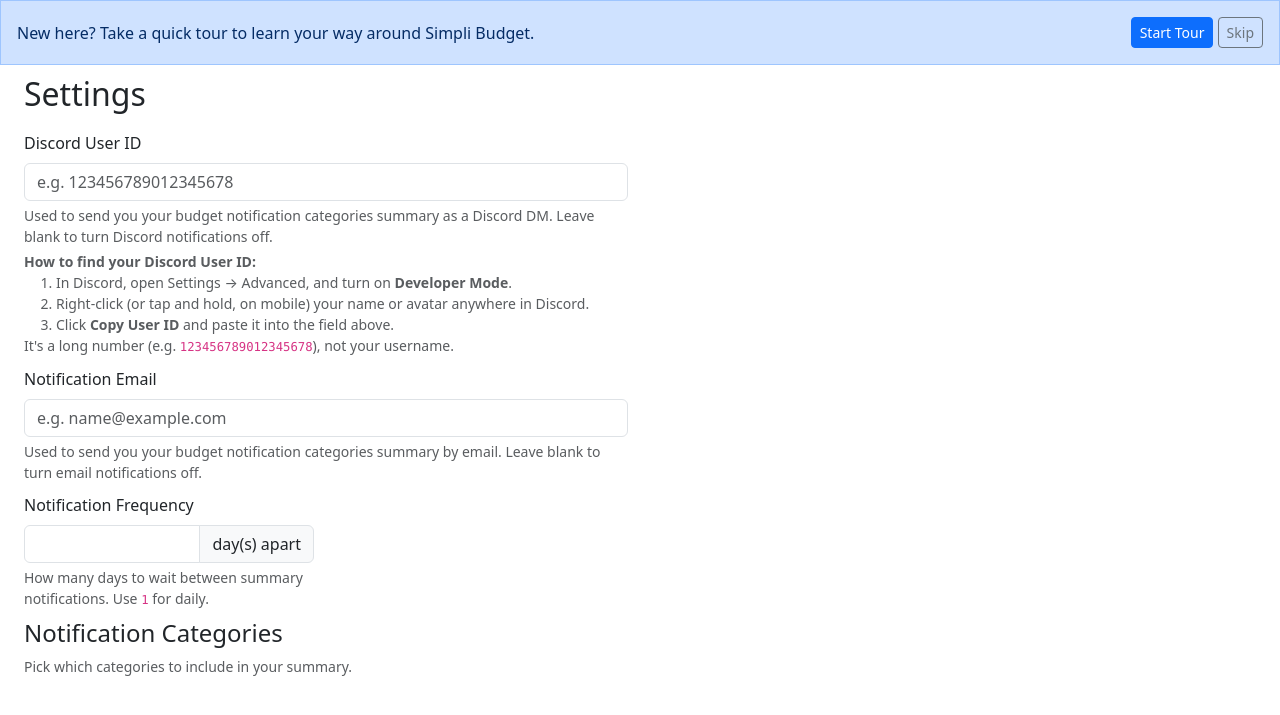
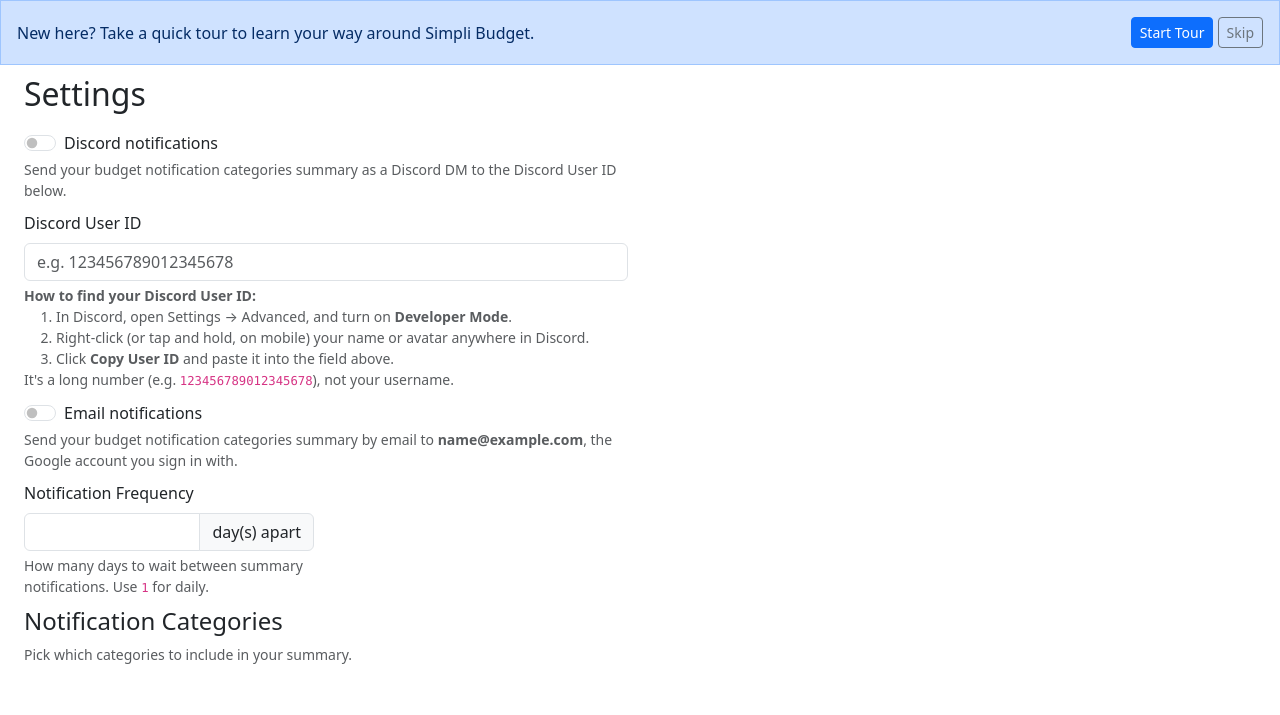
Before and after one commit to michaeldcarrell/simpli_budget, a Django app: template templates/settings/index.html in a window 1280 px wide. Shown: the part 56-771 px from the top of the page. Run offline with Django 5.2, Linux system fonts and the light colour scheme; the template is opened without the code that fills it, so the values that code supplies are empty; the visitor is signed in with stand-in values (Sample User, id 1); data comes from the database, SQL or seed files in the repository; some libraries are stand-ins or nearby versions.

Commit message:
Replace the notification email field with Discord and email toggles
Email summaries now go to the user's Google sign-in address, so the
settings page has an on/off switch for each channel instead of a custom
email field. Turning Discord off keeps the saved Discord User ID.

Co-Authored-By: Claude Opus 5.5 <noreply@anthropic.com>

```diff
--- a/simpli_budget/models.py
+++ b/simpli_budget/models.py
@@ -102,7 +102,8 @@ class UserAttributes(models.Model):
     show_hidden = models.BooleanField(default=False)
     onboarding_completed = models.BooleanField(default=False)
     discord_user_id = models.CharField(max_length=32, blank=True, null=True)
-    notification_email = models.CharField(max_length=254, blank=True, null=True)
+    discord_notifications_enabled = models.BooleanField(default=False)
+    email_notifications_enabled = models.BooleanField(default=False)
     notification_frequency_days = models.PositiveIntegerField(default=1)
     created_at = models.DateTimeField(default=dt.now)
     updated_at = models.DateTimeField(default=dt.now)
--- a/simpli_budget/views/settings.py
+++ b/simpli_budget/views/settings.py
@@ -34,7 +34,8 @@ class Settings(LoginRequiredMixin, View):
         context = {
             "title": "Settings",
             "discord_user_id": user_attributes.discord_user_id,
-            "notification_email": user_attributes.notification_email,
+            "discord_notifications_enabled": user_attributes.discord_notifications_enabled,
+            "email_notifications_enabled": user_attributes.email_notifications_enabled,
             "notification_frequency_days": user_attributes.notification_frequency_days,
             "sections": sections,
         }
--- a/static/settings/js/index.js
+++ b/static/settings/js/index.js
@@ -1,7 +1,7 @@
 let controller = function() {
     let objs = {
         discordIdInput: document.getElementById('discord-user-id'),
-        notificationEmailInput: document.getElementById('notification-email'),
+        notificationChannelToggles: document.getElementsByClassName('notification-channel-toggle'),
         notificationFrequencyInput: document.getElementById('notification-frequency-days'),
         notificationToggles: document.getElementsByClassName('notification-category-toggle'),
     }
@@ -40,6 +40,38 @@ let controller = function() {
             loader.resolve();
             alert(e.message);
             input.value = input.dataset.savedValue || '';
+            throw e;
+        });
+    }
+
+    let saveToggleSetting = function(input) {
+        let field = input.dataset.field;
+        let enabled = input.checked;
+        let token = getCSRFToken();
+        let loader = new Loader();
+        loader.show();
+        fetch('/api/settings', {
+            method: 'PUT',
+            headers: {
+                'X-CSRFToken': token,
+                'Content-Type': 'application/json'
+            },
+            body: JSON.stringify({ [field]: enabled })
+        }).then(async (res) => {
+            return {
+                status_code: res.status,
+                body: await res.json()
+            }
+        }).then(data => {
+            loader.resolve();
+            if (data.status_code !== 200) {
+                alert(data.body.message || `Failed to update ${input.dataset.label}`);
+                input.checked = !enabled;
+            }
+        }).catch(e => {
+            loader.resolve();
+            alert(e.message);
+            input.checked = !enabled;
             throw e;
         });
     }
@@ -130,14 +162,10 @@ let controller = function() {
             saveTextSetting(objs.discordIdInput, 'discord_user_id', 'Discord User ID');
         });
 
-        objs.notificationEmailInput.dataset.savedValue = objs.notificationEmailInput.value;
-        objs.notificationEmailInput.addEventListener('keydown', function(event) {
-            if (event.key === 'Enter') {
-                objs.notificationEmailInput.blur();
-            }
-        });
-        objs.notificationEmailInput.addEventListener('blur', function() {
-            saveTextSetting(objs.notificationEmailInput, 'notification_email', 'Notification Email');
+        Array.from(objs.notificationChannelToggles).forEach(function(toggle) {
+            toggle.addEventListener('change', function() {
+                saveToggleSetting(toggle);
+            });
         });
 
         objs.notificationFrequencyInput.dataset.savedValue = objs.notificationFrequencyInput.value;
--- a/templates/settings/index.html
+++ b/templates/settings/index.html
@@ -5,6 +5,25 @@
 <div class="row" style="margin: 10px 0;">
     <div class="col">
         <h2>Settings</h2>
+    </div>
+</div>
+<div class="row" style="margin: 10px 0;">
+    <div class="col-12 col-lg-6">
+        <div class="form-check form-switch">
+            <input
+                type="checkbox"
+                role="switch"
+                id="discord-notifications-enabled"
+                class="form-check-input notification-channel-toggle"
+                data-field="discord_notifications_enabled"
+                data-label="Discord notifications"
+                {% if discord_notifications_enabled %}checked{% endif %}
+            >
+            <label for="discord-notifications-enabled" class="form-check-label">Discord notifications</label>
+        </div>
+        <div class="form-text">
+            Send your budget notification categories summary as a Discord DM to the Discord User ID below.
+        </div>
     </div>
 </div>
 <div class="row" style="margin: 10px 0;">
@@ -18,9 +37,6 @@
             value="{{ discord_user_id|default_if_none:'' }}"
         >
         <div class="form-text">
-            Used to send you your budget notification categories summary as a Discord DM. Leave blank to turn Discord notifications off.
-        </div>
-        <div class="form-text">
             <strong>How to find your Discord User ID:</strong>
             <ol style="margin-bottom: 0;">
                 <li>In Discord, open Settings &rarr; Advanced, and turn on <strong>Developer Mode</strong>.</li>
@@ -33,16 +49,20 @@
 </div>
 <div class="row" style="margin: 10px 0;">
     <div class="col-12 col-lg-6">
-        <label for="notification-email" class="form-label">Notification Email</label>
-        <input
-            type="email"
-            id="notification-email"
-            class="form-control"
-            placeholder="e.g. {{ user.email|default:'you@example.com' }}"
-            value="{{ notification_email|default_if_none:'' }}"
-        >
+        <div class="form-check form-switch">
+            <input
+                type="checkbox"
+                role="switch"
+                id="email-notifications-enabled"
+                class="form-check-input notification-channel-toggle"
+                data-field="email_notifications_enabled"
+                data-label="email notifications"
+                {% if email_notifications_enabled %}checked{% endif %}
+            >
+            <label for="email-notifications-enabled" class="form-check-label">Email notifications</label>
+        </div>
         <div class="form-text">
-            Used to send you your budget notification categories summary by email. Leave blank to turn email notifications off.
+            Send your budget notification categories summary by email to <strong>{{ user.email }}</strong>, the Google account you sign in with.
         </div>
     </div>
 </div>
```
Also changed, not shown: api/views.py (+8 -11 lines).
